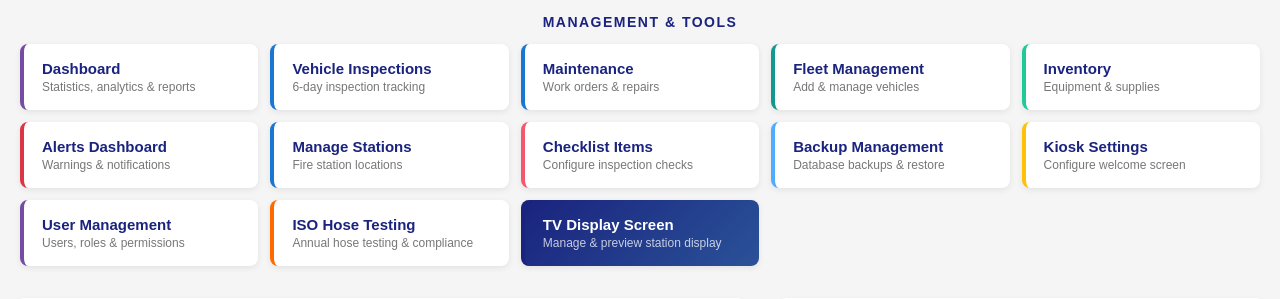
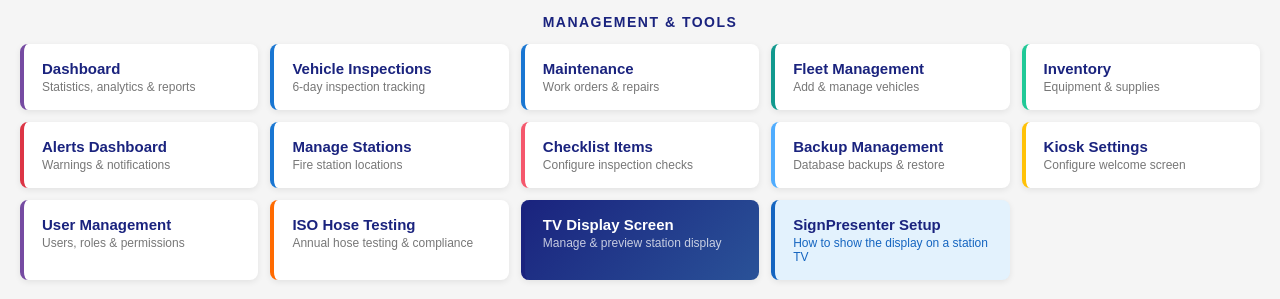
Before and after one commit to mbyrdLCS/Fire-Department-Management-System, a Flask app: page /admin_panel in a window 1280 px wide. Shown: the part 244-543 px from the top of the page. Run offline with Flask 2, Linux system fonts and the light colour scheme; the visitor is signed in with stand-in values (Sample User, id 1); data that the repository does not hold is empty; parts of the project's set-up code (start-up, migrations or seed data) failed here and were passed over.

Commit message:
Add SignPresenter Setup card to admin panel linking to setup instructions

```diff
--- a/flask_app/templates/admin.html
+++ b/flask_app/templates/admin.html
@@ -171,6 +171,10 @@
             <a href="{{ url_for('kiosk_settings') }}" class="tool-card" style="border-left-color:#1a237e; background: linear-gradient(135deg, #1a237e 0%, #2a5298 100%);">
                 <div class="tc-title" style="color:white;">TV Display Screen</div>
                 <div class="tc-desc" style="color:rgba(255,255,255,0.75);">Manage &amp; preview station display</div>
+            </a>
+            <a href="{{ url_for('alerts_dashboard') }}" class="tool-card" style="border-left-color:#1565c0; background: #e3f2fd;">
+                <div class="tc-title" style="color:#1a237e;">SignPresenter Setup</div>
+                <div class="tc-desc" style="color:#1565c0;">How to show the display on a station TV</div>
             </a>
         </div>
     </div>
```
